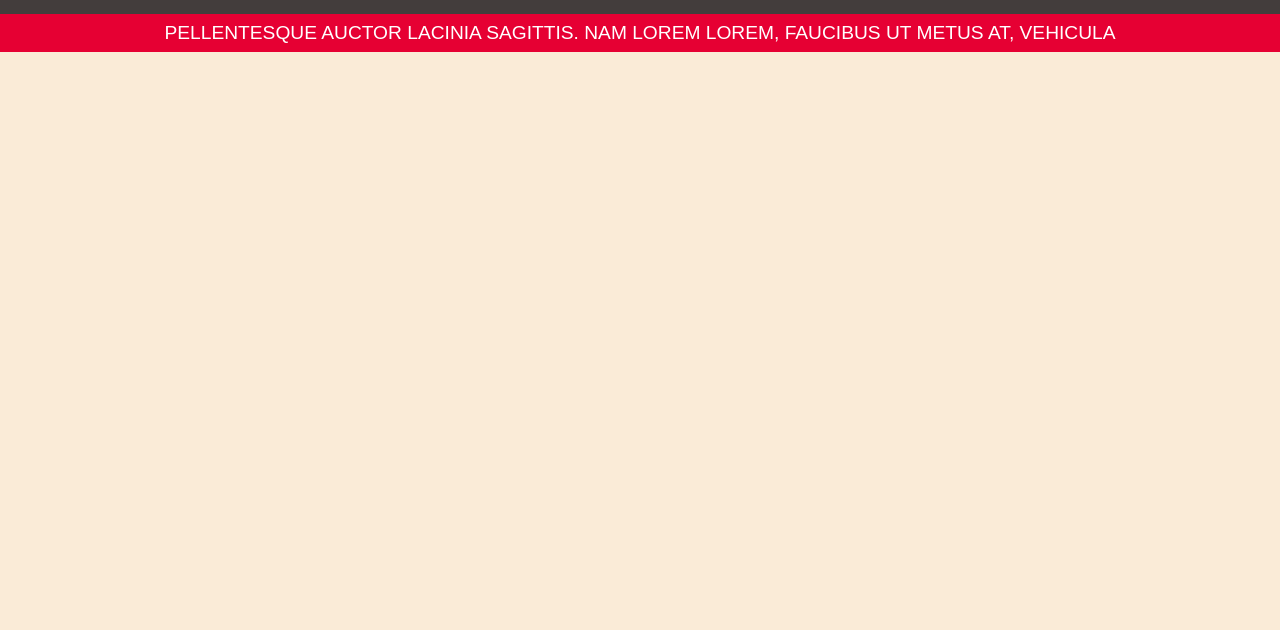
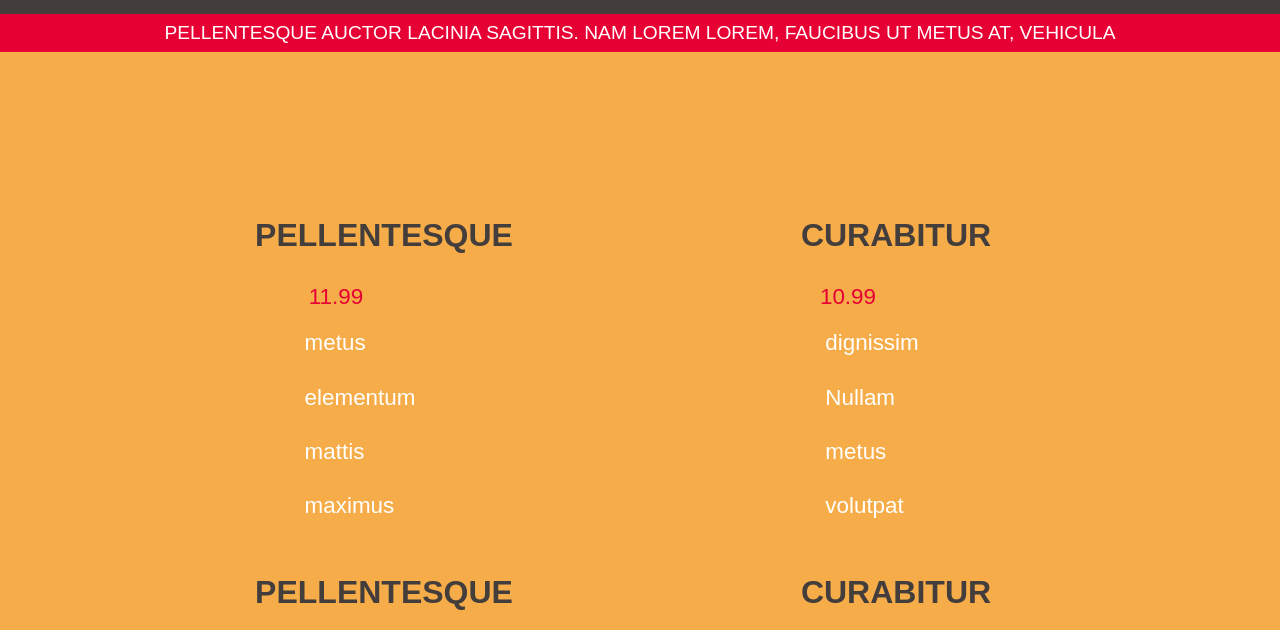
Before and after one commit to olivmarcos/restaurant, a website built with webpack: page dist/index.html in a window 1280 px wide. Both pictures are taken after a click on the item "MENU". Shown: the part 170-800 px from the top of the page. Built offline with nearby package versions, Linux system fonts and the light colour scheme; files whose address does not match are found by name.

Commit message:
menu page finishd

```diff
--- a/src/assets/css/style.css
+++ b/src/assets/css/style.css
@@ -147,9 +147,9 @@ li:hover {
 }
 
 .titles {
-    display: flex;
-    justify-content: space-between;
-    width: 53vw;
+  display: flex;
+  justify-content: space-between;
+  width: 53vw;
 }
 
 .divHeader {
@@ -160,12 +160,72 @@ li:hover {
   padding-bottom: 2rem;
 }
 
+/*MENU*/
+
 .miniBanner {
   width: 100%;
   text-align: center;
   text-transform: uppercase;
   font-size: 1.2rem;
-  padding: .5rem;
+  padding: 0.5rem;
   color: white;
   background-color: #e60033;
 }
+
+.foodSection {
+  width: 100%;
+  font-size: 100%;
+  font-family: "Montserrat", sans-serif;
+  font-weight: 400;
+  line-height: 1.7;
+  color: gray;
+  box-sizing: border-box;
+  vertical-align: baseline;
+  margin: 0;
+  padding: 0;
+  background: #f6ad49 ;
+  background-size: 81px 159px;
+  padding-top: 60px;
+  padding-bottom: 60px;
+}
+
+.foods {
+  margin-top: 5rem;
+  display: flex;
+  justify-content: center;
+  flex-wrap: wrap;
+  font-size: 1.4rem;
+}
+
+.food {
+  display: flex;
+  flex-wrap: wrap;
+  align-items: center;
+  flex-direction: column;
+  padding: 1rem;
+  width: 40vw;
+}
+
+.food > h4 {
+  margin-bottom: 1rem;
+  text-transform: uppercase;
+  font-family: "Economica", sans-serif;
+  color: #433d3c;
+  font-size: 2rem;
+  letter-spacing: 0;
+}
+
+.food > span {
+  margin-right: 6rem;
+  color: #e60033;
+}
+
+.food > ul {
+  margin-right: 3rem;
+}
+
+.food > ul > li {
+  list-style-type: none;
+  padding: 0.5rem;
+  color: white;
+}
--- /dev/null
+++ b/src/assets/js/foods.js
@@ -0,0 +1,32 @@
+export const foods = [
+  {
+    Name: "Pellentesque",
+    Price: 11.99,
+    Ingredients: ["metus", "elementum", "mattis", "maximus"],
+  },
+  {
+    Name: "Curabitur",
+    Price: 10.99,
+    Ingredients: ["dignissim", "Nullam", "metus", "volutpat"],
+  },
+  {
+    Name: "Pellentesque",
+    Price: 16.99,
+    Ingredients: ["metus", "elementum", "mattis", "maximus"],
+  },
+  {
+    Name: "Curabitur ",
+    Price: 22.99,
+    Ingredients: ["dignissim", "Nullam", "metus", "volutpat"],
+  },
+  {
+    Name: "Pellentesque",
+    Price: 16.99,
+    Ingredients: ["metus", "elementum", "mattis", "maximus"],
+  },
+  {
+    Name: "Curabitur ",
+    Price: 22.99,
+    Ingredients: ["dignissim", "Nullam", "metus", "volutpat"],
+  },
+];
--- a/src/menu.js
+++ b/src/menu.js
@@ -1,16 +1,46 @@
 import { load } from "./changePages";
+import { foods } from "./assets/js/foods";
 
-// const miniBanner = () => {
-//   const section = document.createElement("section");
-//   section.classList.add("miniBanner");
-//   section.innerHTML = "Duis congue lectus vitae porta vulputate";
-//   return section
-// };
+const foodSection = () => {
+  const section = document.createElement("section");
+  const divFoods = document.createElement("div");
+
+  section.classList.add("foodSection");
+  divFoods.classList.add("foods");
+
+  foods.forEach((food) => {
+    const divFood = document.createElement("div");
+    const name = document.createElement("h4");
+    const price = document.createElement("span");
+    const list = document.createElement("ul");
+
+    divFood.classList.add('food');
+    name.innerHTML = food.Name;
+    price.innerHTML = food.Price;
+
+    food.Ingredients.forEach((ingrendient) => {
+      const itemList = document.createElement("li");
+      itemList.innerHTML = ingrendient;
+
+      list.appendChild(itemList);
+    });
+
+    divFood.appendChild(name);
+    divFood.appendChild(price);
+    divFood.appendChild(list);
+
+    divFoods.appendChild(divFood);
+  });
+
+  section.appendChild(divFoods);
+
+  return section;
+};
 
 const loadMenu = () => {
   load();
-  // const content = document.querySelector("#content");
-  // content.appendChild(miniBanner());
+  const content = document.querySelector('#content');
+  content.appendChild(foodSection());
 };
 
 export { loadMenu };
```
Also changed, not shown: dist/main.js.
